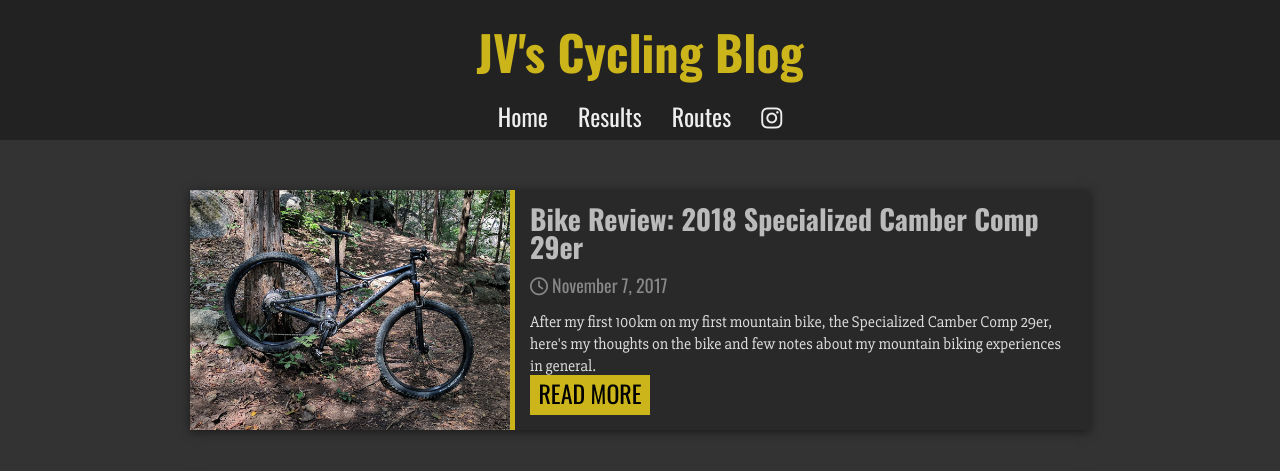
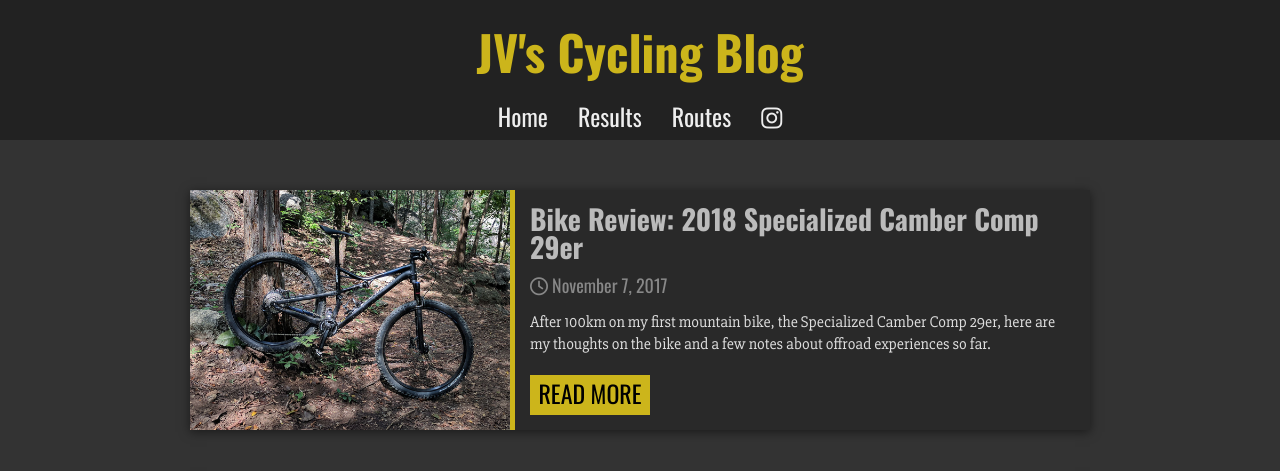
Before and after one commit to jacobvarner/cycling-blog, a Jekyll site: the page built from index.html, in a window 1280 px wide, cut to the strip 0-476 px from the top of the page. Shown: the top 471 px of the strip. Built offline with Jekyll 4.4.1, drawn with Linux system fonts in a browser that asks for light colours; nearby versions of some CDN libraries.

Commit message:
Shortened the article exert.

```diff
--- a/_posts/2017-11-07-Bike-Review-2018-Specialized-Camber-Comp-29er.markdown
+++ b/_posts/2017-11-07-Bike-Review-2018-Specialized-Camber-Comp-29er.markdown
@@ -5,7 +5,7 @@
 published: true
 image: 2017-11-07.jpg
 excerpt: >
-  After my first 100km on my first mountain bike, the Specialized Camber Comp 29er, here's my thoughts on the bike and few notes about my mountain biking experiences in general.
+  After 100km on my first mountain bike, the Specialized Camber Comp 29er, here are my thoughts on the bike and a few notes about offroad experiences so far.
 ---
 I have now put the first 100 km on my new Specialized Camber Comp 29er and it’s certainly served me well as my first mountain bike. Coming from a road background, I may not know the ins and outs of specifically how different mountain bikes feel, but the Camber has made the intro to mountain biking easier and tons of fun.
 
```
